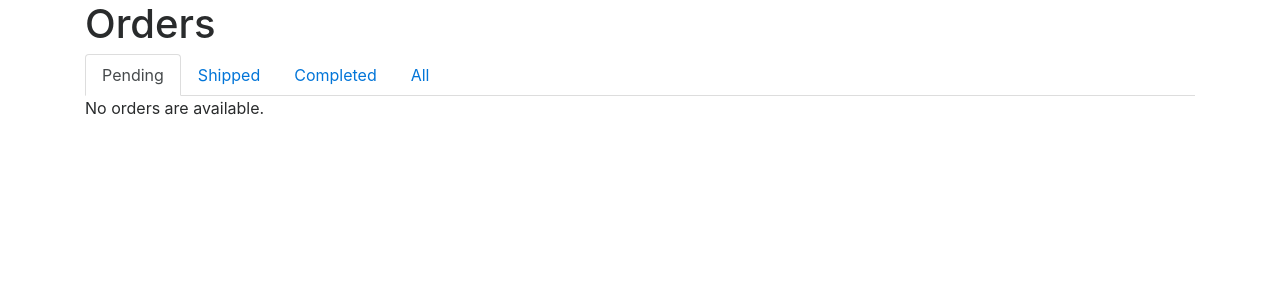
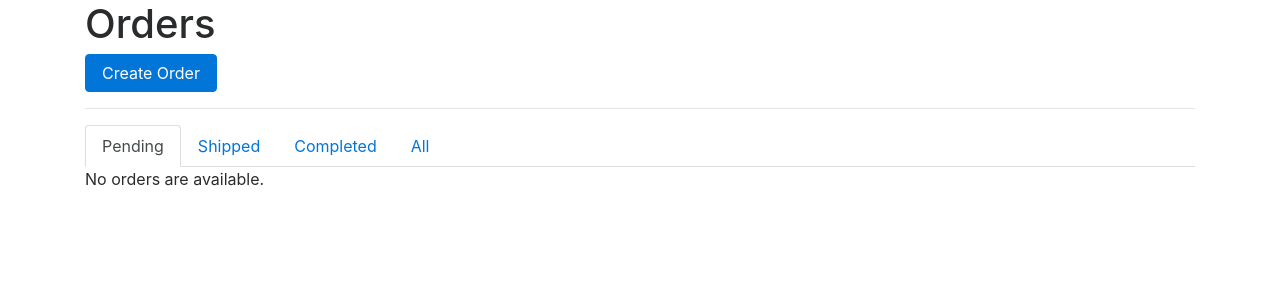
Before and after one commit to shtsai/xigua_shopping, a Django app: page /order/ in a window 1280 px wide. Shown: the part 54-356 px from the top of the page. Run offline with Django 3.2, Linux system fonts and the light colour scheme; data that the repository does not hold is empty; some libraries are stand-ins or nearby versions.

Commit message:
add create order button

```diff
--- a/backend/templates/backend/order.html
+++ b/backend/templates/backend/order.html
@@ -3,6 +3,11 @@
 {% block content %}
 	<div class="container">
 		<h1>Orders</h1>
+	</div>
+
+	<div class="container">
+		<a href="#" class="btn btn-primary" role="button">Create Order</a>
+		<hr>
 	</div>
 
 	<div class="container">
```
